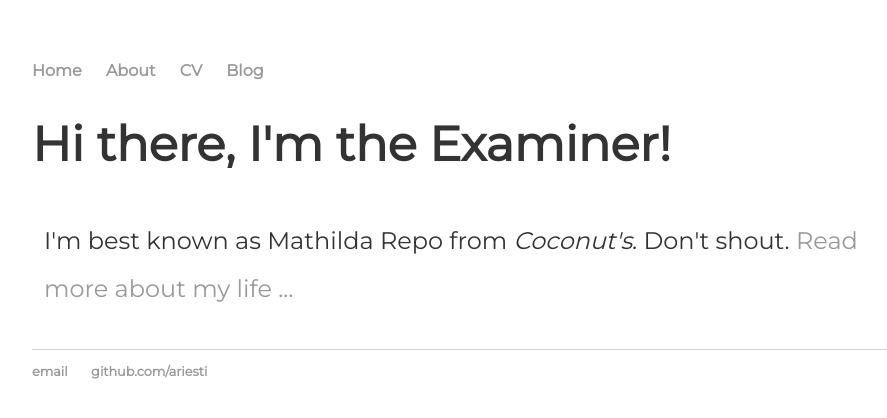
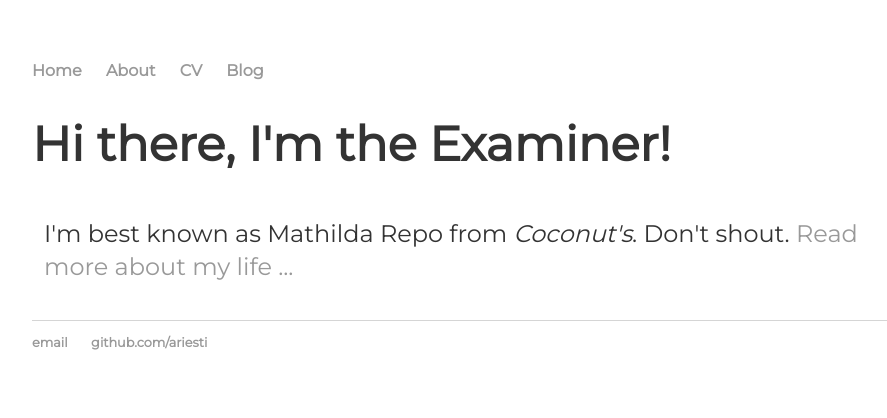
Before and after one commit to ariesti/ariesti.github.io, a Jekyll site: the page built from index.html, in a window 1280 px wide. Shown: the top 418 px of the page, without its empty margins (160-1047 px from the left). Built offline with Jekyll 4.4.1, drawn with Linux system fonts in a browser that asks for light colours.

Commit message:
Update main.css

```diff
--- a/css/main.css
+++ b/css/main.css
@@ -3,7 +3,7 @@
 a { text-decoration: none; color: #999; }
 a:hover { text-decoration: underline; }
 
-p { font-size: 1.5em; line-height: 2em; padding: 12px; box-sizing: border-box; color: #333; overflow: auto; }
+p { font-size: 1.5em; line-height: 1.4em; padding: 12px; box-sizing: border-box; color: #333; overflow: auto; }
 ul { font-size: 1.5em; line-height: 1.4em; font-family: Montserrat, Helvetica Neue, sans-serif; color: #333; }
 
 h1, h2, h3, h4 { font-family: Montserrat, Helvetica Neue, sans-serif; }
```
